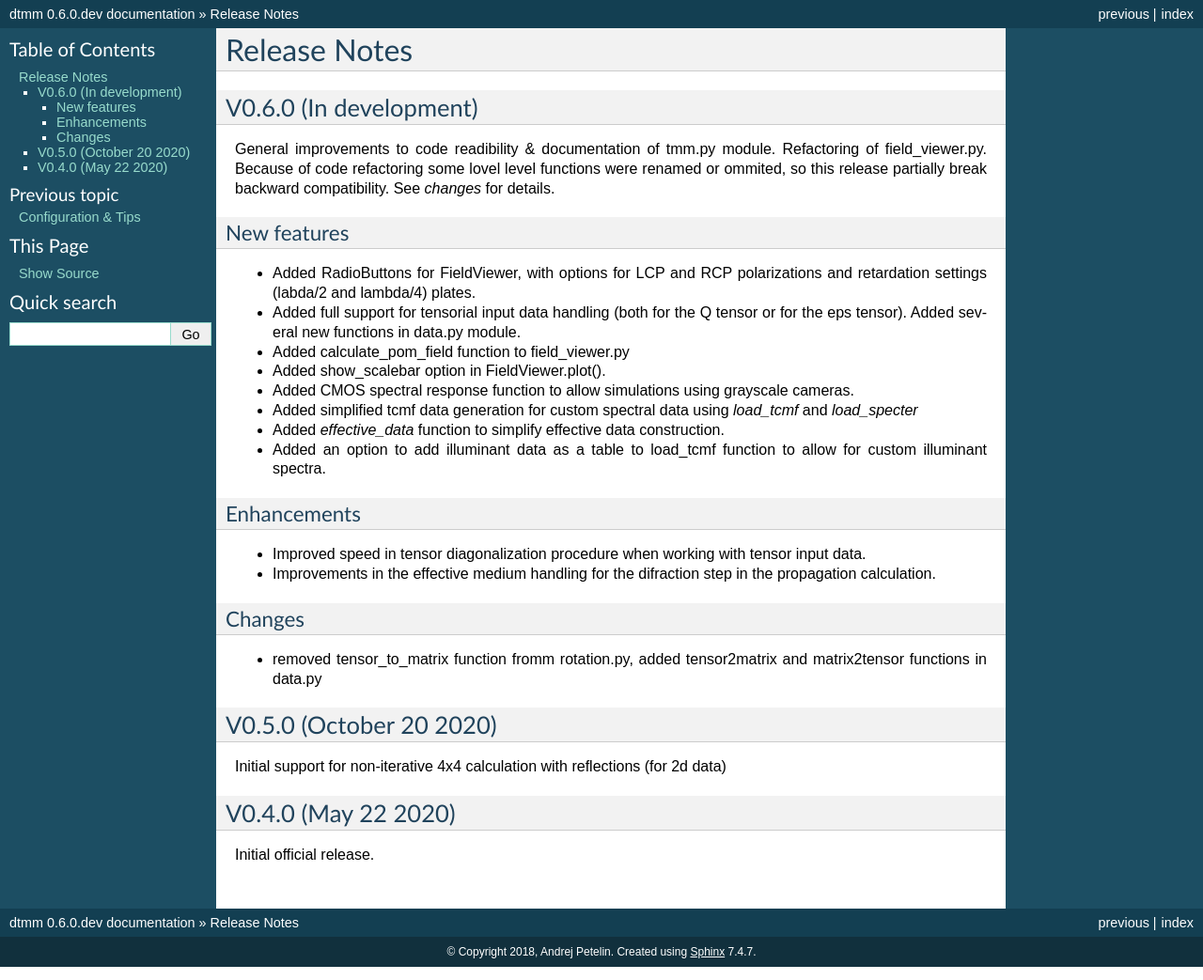
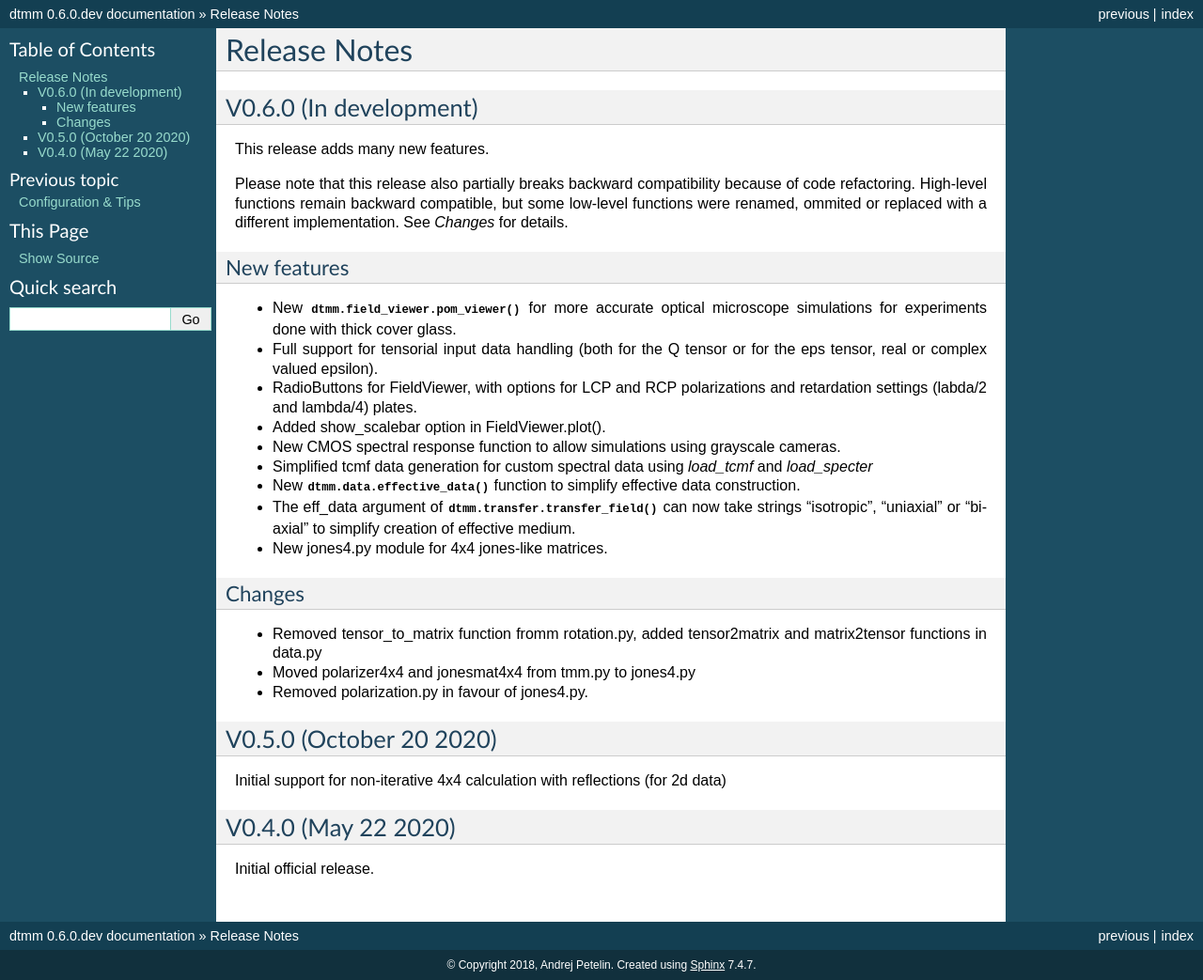
Before and after one commit to IJSComplexMatter/dtmm, a Sphinx documentation site: the page built from doc/CHANGELOG.rst, in a window 1280 px wide. Shown: the whole page at 94% size. Built offline with Sphinx 7.4.7, drawn with Linux system fonts in a browser that asks for light colours; formulas are drawn with MathJax 3; pages that are not in the unit, such as notebooks, are missing from menus.

```diff
--- a/doc/CHANGELOG.rst
+++ b/doc/CHANGELOG.rst
@@ -4,37 +4,38 @@
 V0.6.0 (In development)
 +++++++++++++++++++++++
 
-General improvements to code readibility & documentation of tmm.py module.
-Refactoring of field_viewer.py. Because of code refactoring some lovel level functions
-were renamed or ommited, so this release partially break backward compatibility.
-See *changes* for details.
+This release adds many new features.
+
+Please note that this release also partially breaks backward
+compatibility because of code refactoring. High-level functions remain backward
+compatible, but some low-level functions were renamed, ommited or replaced with
+a different implementation. See *Changes* for details.
 
 New features
 ////////////
 
-* Added RadioButtons for FieldViewer, with options for LCP and RCP polarizations
+* New :func:`dtmm.field_viewer.pom_viewer` for more accurate optical microscope
+  simulations for experiments done with thick cover glass.
+* Full support for tensorial input data handling (both for the Q tensor or
+  for the eps tensor, real or complex valued epsilon).
+* RadioButtons for FieldViewer, with options for LCP and RCP polarizations
   and retardation settings (labda/2 and lambda/4) plates.
-* Added full support for tensorial input data handling (both for the Q tensor or
-  for the eps tensor). Added several new functions in data.py module.
-* Added calculate_pom_field function to field_viewer.py
 * Added show_scalebar option in FieldViewer.plot().
-* Added CMOS spectral response function to allow simulations using grayscale cameras.
-* Added simplified tcmf data generation for custom spectral data using `load_tcmf` and `load_specter`
-* Added `effective_data` function to simplify effective data construction.
-* Added an option to add illuminant data as a table to load_tcmf function to
-  allow for custom illuminant spectra.
-
-Enhancements
-////////////
-
-* Improved speed in tensor diagonalization procedure when working with tensor input data.
-* Improvements in the effective medium handling for the difraction step in the propagation calculation.
+* New CMOS spectral response function to allow simulations using grayscale cameras.
+* Simplified tcmf data generation for custom spectral data using `load_tcmf` and `load_specter`
+* New :func:`dtmm.data.effective_data` function to simplify effective data construction.
+* The eff_data argument of :func:`dtmm.transfer.transfer_field` can now take
+  strings "isotropic", "uniaxial" or "biaxial" to simplify creation of effective
+  medium.
+* New jones4.py module for 4x4 jones-like matrices.
 
 Changes
 ///////
 
-* removed tensor_to_matrix function fromm rotation.py, added tensor2matrix and matrix2tensor
+* Removed tensor_to_matrix function fromm rotation.py, added tensor2matrix and matrix2tensor
   functions in data.py
+* Moved polarizer4x4 and jonesmat4x4 from tmm.py to jones4.py
+* Removed polarization.py in favour of jones4.py.
 
 
 V0.5.0 (October 20 2020)
```
Also changed, not shown: 5 other files.
